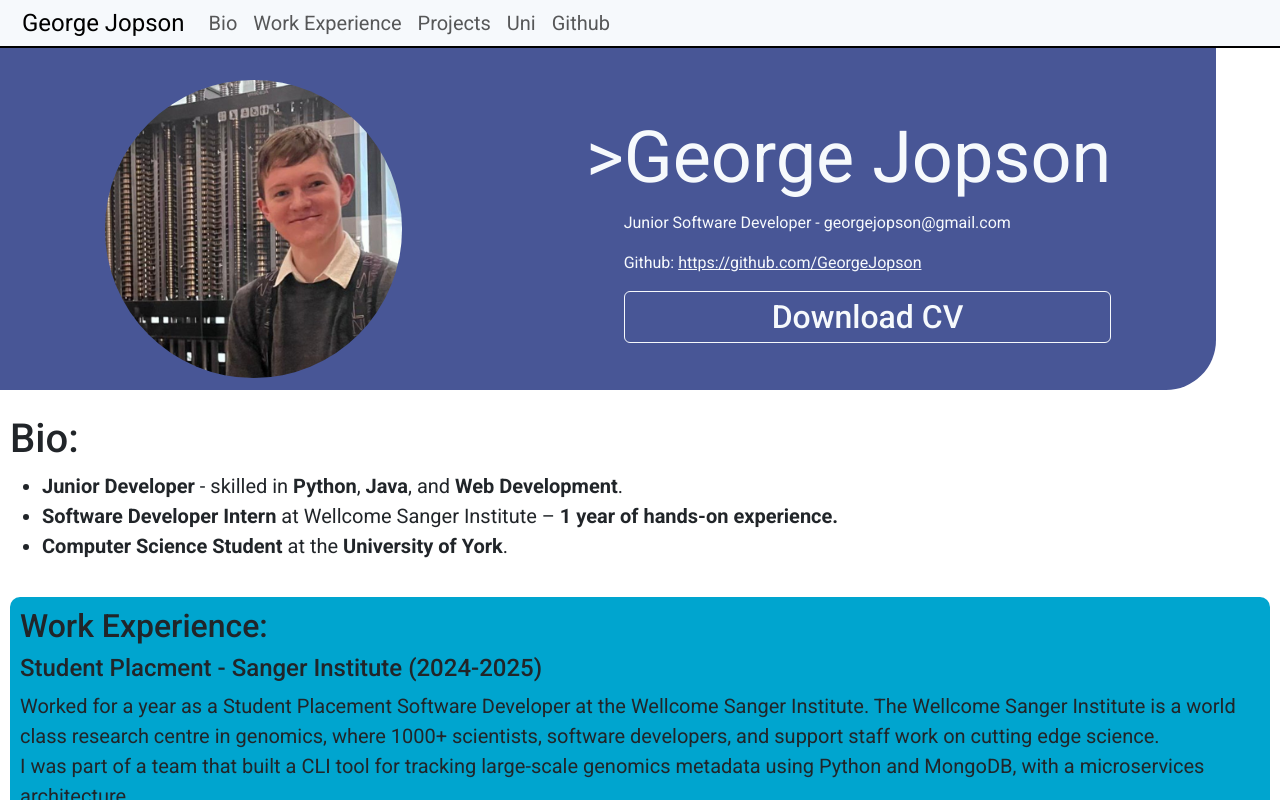
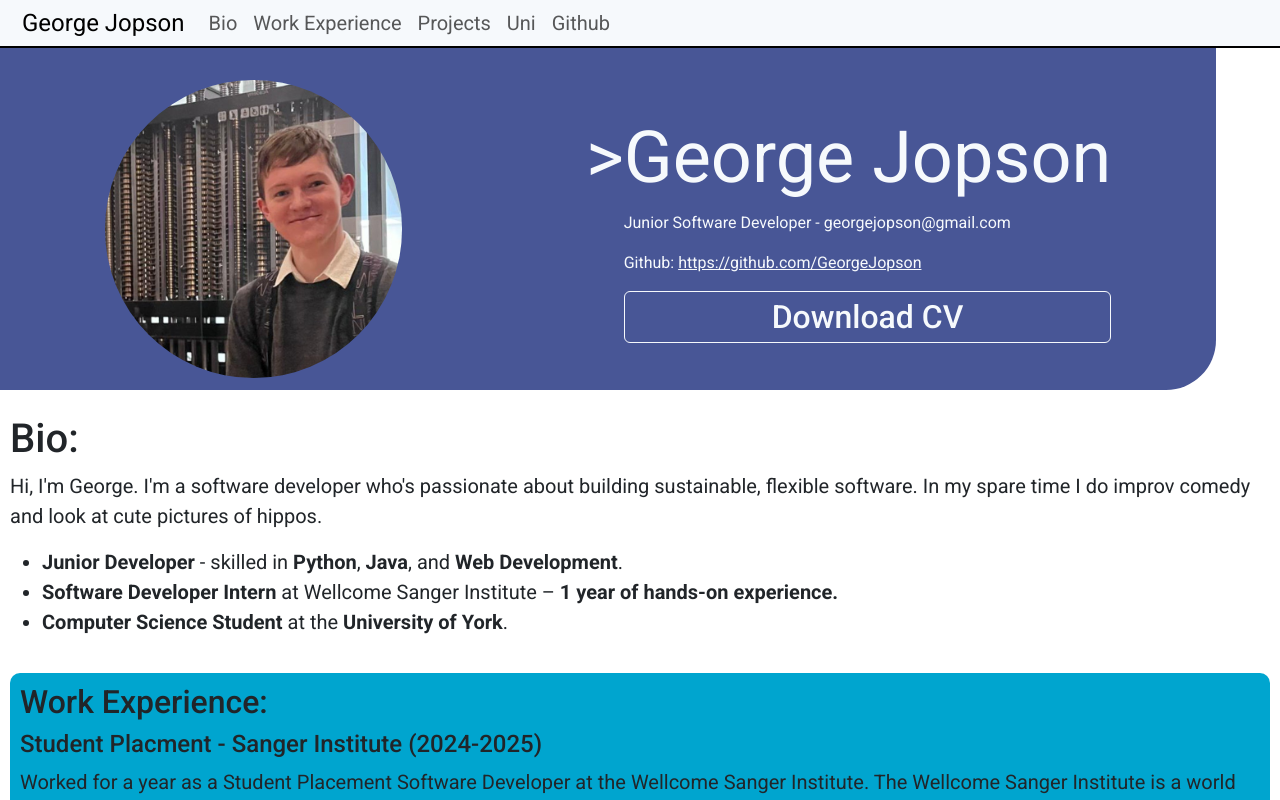
Before and after one commit to GeorgeJopson/GeorgeJopson.github.io, a React (Create React App) app: page / in a window 1280 px wide. Shown: the top 800 px of the page. Built offline with nearby package versions, Linux system fonts and the light colour scheme.

Commit message:
Update Bio

```diff
--- a/src/Components/Bio/Bio.js
+++ b/src/Components/Bio/Bio.js
@@ -5,6 +5,7 @@ function Bio(){
   return(
     <div className="bioBox" id="bio">
       <h1 className="robotoMedium subTitleText">Bio:</h1>
+      <p className='robotoRegular paragraphText'>Hi, I'm George. I'm a software developer who's passionate about building sustainable, flexible software. In my spare time I do improv comedy and look at cute pictures of hippos.</p>
       <ul>
         <li className="robotoRegular paragraphText"><b>Junior Developer</b> - skilled in <b>Python</b>, <b>Java</b>, and <b>Web Development</b>.</li>
         <li className="robotoRegular paragraphText"><b>Software Developer Intern</b> at Wellcome Sanger Institute – <b>1 year of hands-on experience.</b></li>
```
